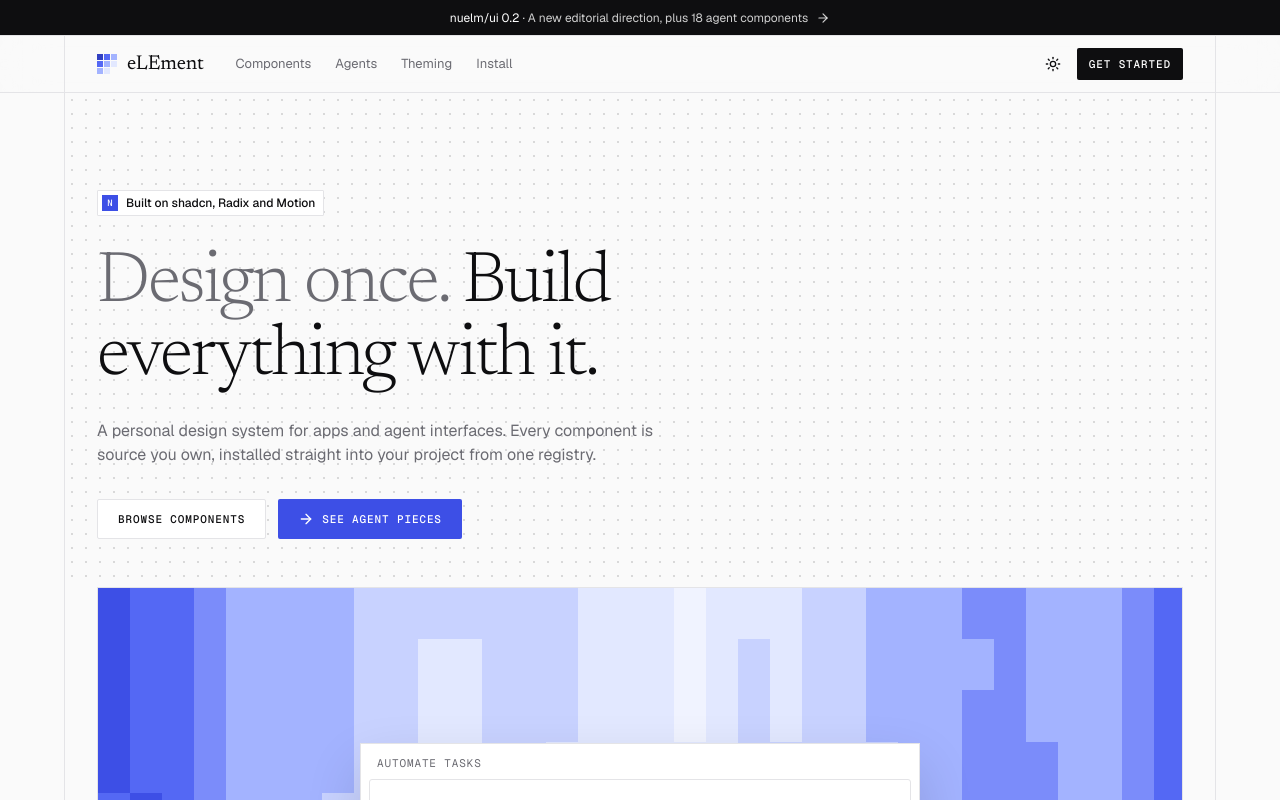
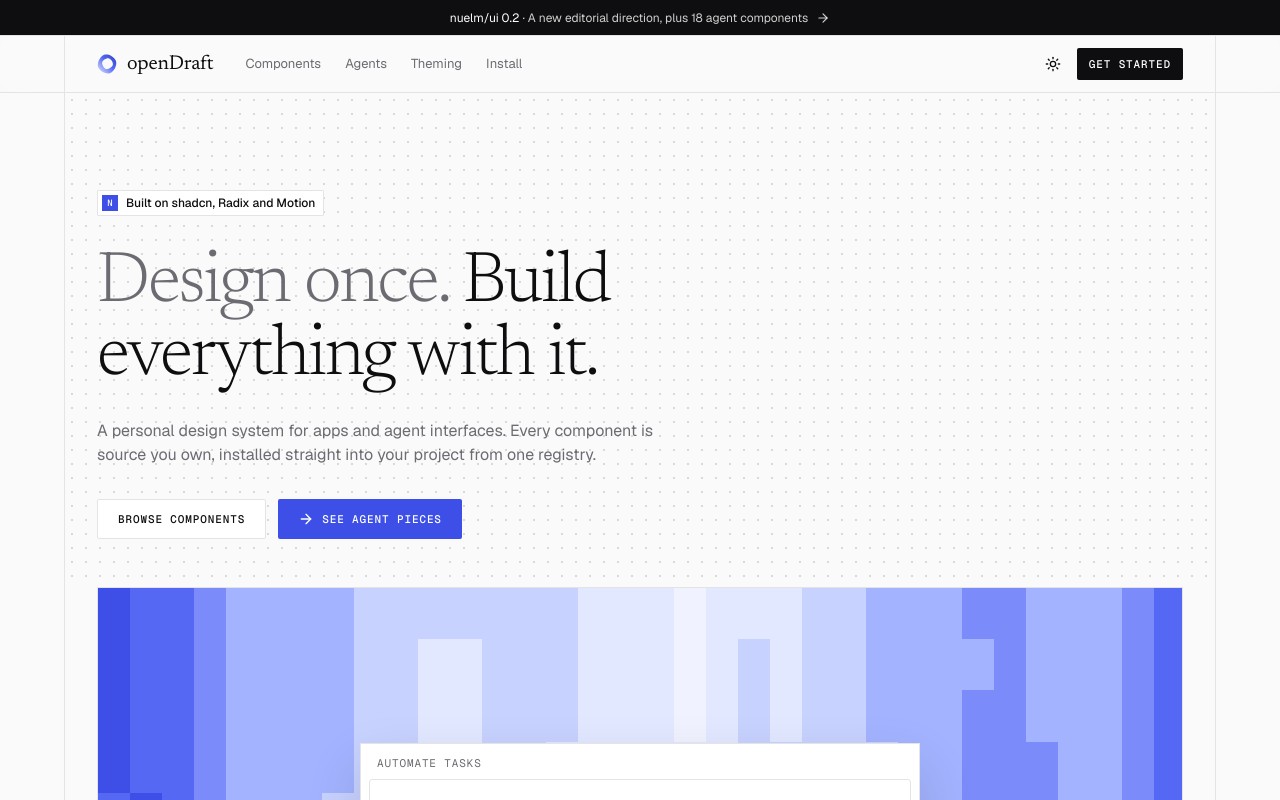
Before and after one commit to nuelmdesign/UI-System, a Next.js app: page / in a window 1280 px wide. Shown: the top 800 px of the page. Built offline with nearby package versions, Linux system fonts and the light colour scheme.

Commit message:
Swap logo for the ring mark and openDraft wordmark
Co-Authored-By: Claude Opus 5.5 <noreply@anthropic.com>
Claude-Session: https://claude.ai/code/session_01CX36SqshoQap7vQcC7bXSg

```diff
--- a/components/docs/docs-shell.tsx
+++ b/components/docs/docs-shell.tsx
@@ -20,6 +20,7 @@ import { Drawer } from "@/components/motion/drawer"
 import { Kbd, KbdGroup } from "@/components/ui/kbd"
 import { Button } from "@/components/ui/button"
 import { ThemeToggle } from "@/components/site/theme-toggle"
+import { LogoMark } from "@/components/site/logo-mark"
 
 /** Docs chrome: top bar, grouped sidebar, search palette and a content slot. */
 export function DocsShell({
@@ -80,7 +81,7 @@ export function DocsShell({
           >
             <LogoMark />
             <span className="font-display text-xl tracking-[-0.01em]">
-              eLEment
+              openDraft
             </span>
           </nav.Link>
           <nav className="hidden items-center gap-5 text-[13px] text-muted-foreground md:flex">
@@ -237,25 +238,3 @@ function Group({
     </div>
   )
 }
-
-/** 3×3 pixel mark: the blue scale stepping down a diagonal. */
-export function LogoMark() {
-  const cells = [
-    "bg-blue-700",
-    "bg-blue-500",
-    "bg-blue-300",
-    "bg-blue-500",
-    "bg-blue-300",
-    "bg-blue-100",
-    "bg-blue-300",
-    "bg-blue-100",
-    "bg-transparent",
-  ]
-  return (
-    <span aria-hidden className="grid size-5 grid-cols-3 gap-px">
-      {cells.map((c, i) => (
-        <span key={i} className={c} />
-      ))}
-    </span>
-  )
-}
--- /dev/null
+++ b/components/site/logo-mark.tsx
@@ -0,0 +1,30 @@
+"use client"
+
+import { useId } from "react"
+
+import { cn } from "@/lib/utils"
+
+/** openDraft mark: an uneven ring shading from deep blue to pale blue. */
+export function LogoMark({ className }: { className?: string }) {
+  const id = useId()
+  return (
+    <svg
+      aria-hidden
+      viewBox="0 0 24 24"
+      className={cn("size-5 shrink-0", className)}
+    >
+      <defs>
+        <linearGradient id={id} x1="1" y1="0" x2="0" y2="1">
+          <stop offset="0" stopColor="var(--blue-700)" />
+          <stop offset="0.45" stopColor="var(--blue-500)" />
+          <stop offset="1" stopColor="var(--blue-100)" />
+        </linearGradient>
+      </defs>
+      <path
+        fill={`url(#${id})`}
+        fillRule="evenodd"
+        d="M22.89 8.63C23.63 11.09 22.8 14.65 21.55 17.04C20.3 19.43 17.84 22.22 15.4 22.99C12.96 23.75 9.28 22.92 6.91 21.64C4.55 20.37 1.93 17.78 1.2 15.34C0.47 12.9 1.3 9.4 2.54 7.01C3.77 4.62 6.17 1.8 8.6 1.01C11.03 0.22 14.75 1 17.13 2.27C19.51 3.54 22.15 6.17 22.89 8.63ZM18.99 13.23C18.62 14.62 17 15.95 15.66 16.76C14.32 17.57 12.33 18.43 10.94 18.09C9.56 17.75 8.14 16.07 7.35 14.71C6.56 13.36 5.84 11.35 6.21 9.97C6.57 8.59 8.21 7.22 9.54 6.44C10.87 5.66 12.81 4.97 14.21 5.3C15.61 5.63 17.13 7.12 17.93 8.44C18.73 9.76 19.37 11.85 18.99 13.23Z"
+      />
+    </svg>
+  )
+}
--- a/components/site/showcase.tsx
+++ b/components/site/showcase.tsx
@@ -40,6 +40,7 @@ import {
   entriesIn,
 } from "@/components/docs/entries"
 import { CELLS } from "@/components/site/cells"
+import { LogoMark } from "@/components/site/logo-mark"
 import { PixelField } from "@/components/motion/pixel-field"
 import { PromptInput } from "@/components/agents/prompt-input"
 
@@ -102,9 +103,9 @@ function Header() {
     <header className="sticky top-0 z-40 border-b bg-background/85 backdrop-blur-xl">
       <div className="mx-auto flex h-14 max-w-6xl items-center gap-8 border-x px-4 sm:px-8">
         <a href="#" className="flex items-center gap-2.5">
-          <Logo />
+          <LogoMark />
           <span className="font-display text-xl tracking-[-0.01em]">
-            eLEment
+            openDraft
           </span>
         </a>
         <nav className="hidden items-center gap-6 text-[13px] text-muted-foreground md:flex">
@@ -130,26 +131,6 @@ function Header() {
 }
 
 /** 3×3 pixel mark: the blue scale stepping down a diagonal. */
-function Logo() {
-  const cells = [
-    "bg-blue-700",
-    "bg-blue-500",
-    "bg-blue-300",
-    "bg-blue-500",
-    "bg-blue-300",
-    "bg-blue-100",
-    "bg-blue-300",
-    "bg-blue-100",
-    "bg-transparent",
-  ]
-  return (
-    <span aria-hidden className="grid size-5 grid-cols-3 gap-px">
-      {cells.map((c, i) => (
-        <span key={i} className={c} />
-      ))}
-    </span>
-  )
-}
 
 const HERO_MODELS = [
   { value: "fast", label: "Agent 5.6 · Fast", icon: <Zap /> },
```
